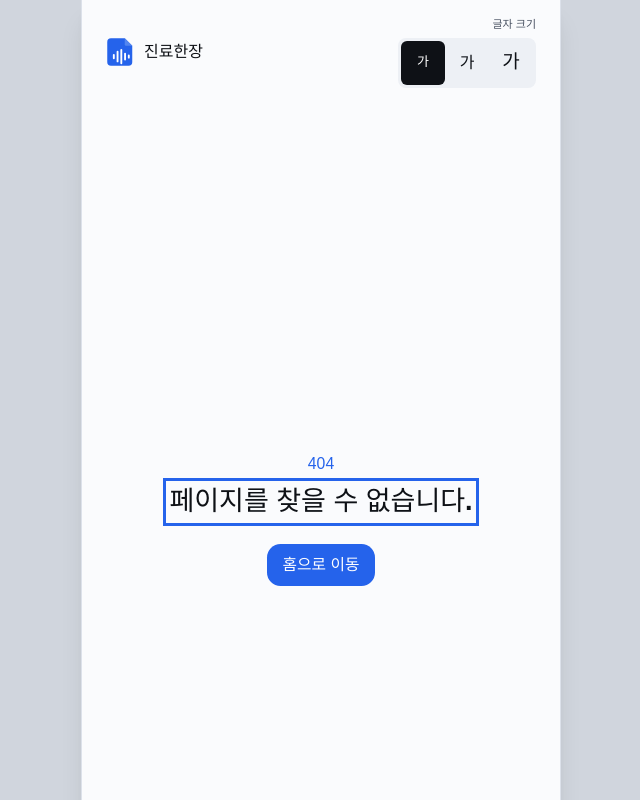
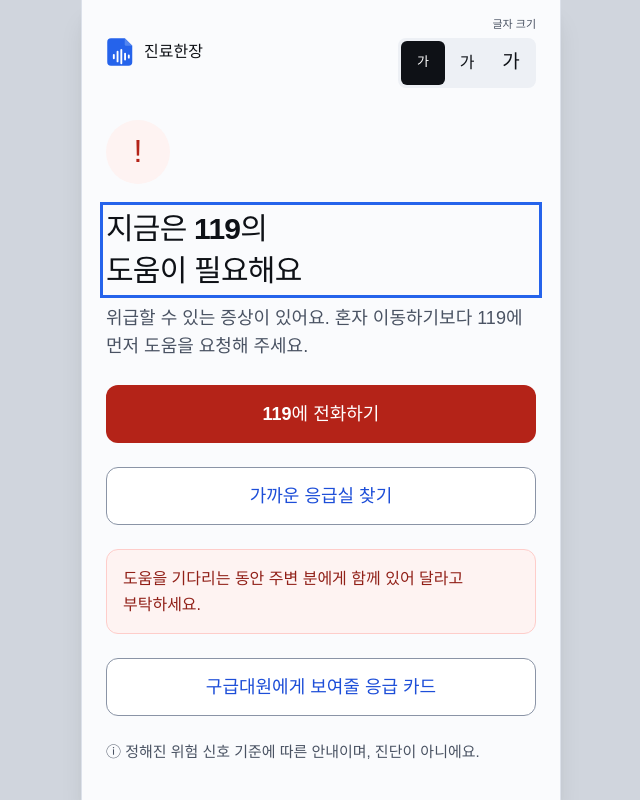
Before and after one commit to AI-healthCare-Team5/Team5-FE, a React (Vite) app: page /emergency in a window 1280 px wide. Before the commit this address had no page. Shown: the top 800 px of the page, without its empty margins (319-959 px from the left). Built offline with nearby package versions, Linux system fonts and the light colour scheme.

Commit message:
Feat: 응급 전환과 119 안내 화면 구현

```diff
--- a/src/App.tsx
+++ b/src/App.tsx
@@ -8,6 +8,7 @@ import { LocationPage } from "@/pages/location/LocationPage";
 import { HospitalEmptyPage } from "@/pages/hospital-empty/HospitalEmptyPage";
 import { HospitalErrorPage } from "@/pages/hospital-error/HospitalErrorPage";
 import { SummaryLoadingPage } from "@/pages/summary-loading/SummaryLoadingPage";
+import { EmergencyPage } from "@/pages/emergency/EmergencyPage";
 
 const router = createBrowserRouter([
   {
@@ -21,6 +22,7 @@ const router = createBrowserRouter([
       { path: "/hospital-empty", element: <HospitalEmptyPage /> },
       { path: "/hospital-error", element: <HospitalErrorPage /> },
       { path: "/summary-loading", element: <SummaryLoadingPage /> },
+      { path: "/emergency", element: <EmergencyPage /> },
       { path: "*", element: <NotFoundPage /> },
     ],
   },
--- /dev/null
+++ b/src/pages/emergency/EmergencyPage.tsx
@@ -0,0 +1,37 @@
+import { ActionLink, Disclaimer, Notice, PageTitle } from "@/components/ui";
+
+export function EmergencyPage() {
+  return (
+    <>
+      <span
+        aria-hidden="true"
+        className="grid h-[64px] w-[64px] place-items-center rounded-full bg-emergency-soft text-[32px] text-emergency"
+      >
+        !
+      </span>
+      <PageTitle description="위급할 수 있는 증상이 있어요. 혼자 이동하기보다 119에 먼저 도움을 요청해 주세요.">
+        지금은 119의
+        <br />
+        도움이 필요해요
+      </PageTitle>
+      <a
+        href="tel:119"
+        className="flex min-h-[3.222rem] items-center justify-center rounded-[12px] bg-emergency px-4 py-3 text-center font-bold text-white"
+      >
+        119에 전화하기
+      </a>
+      <ActionLink to="/hospitals?emergency=true" variant="outline">
+        가까운 응급실 찾기
+      </ActionLink>
+      <Notice tone="emergency">
+        도움을 기다리는 동안 주변 분에게 함께 있어 달라고 부탁하세요.
+      </Notice>
+      <ActionLink to="/emergency-card" variant="outline">
+        구급대원에게 보여줄 응급 카드
+      </ActionLink>
+      <Disclaimer>
+        정해진 위험 신호 기준에 따른 안내이며, 진단이 아니에요.
+      </Disclaimer>
+    </>
+  );
+}
```
